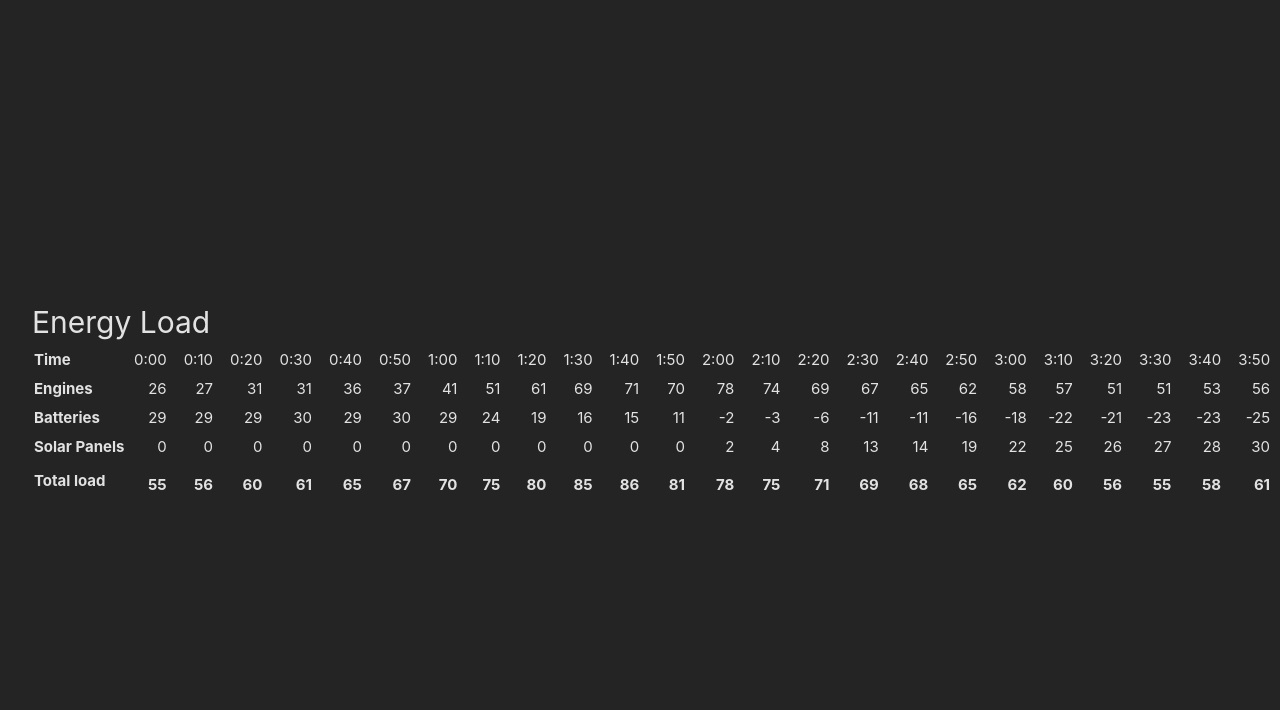
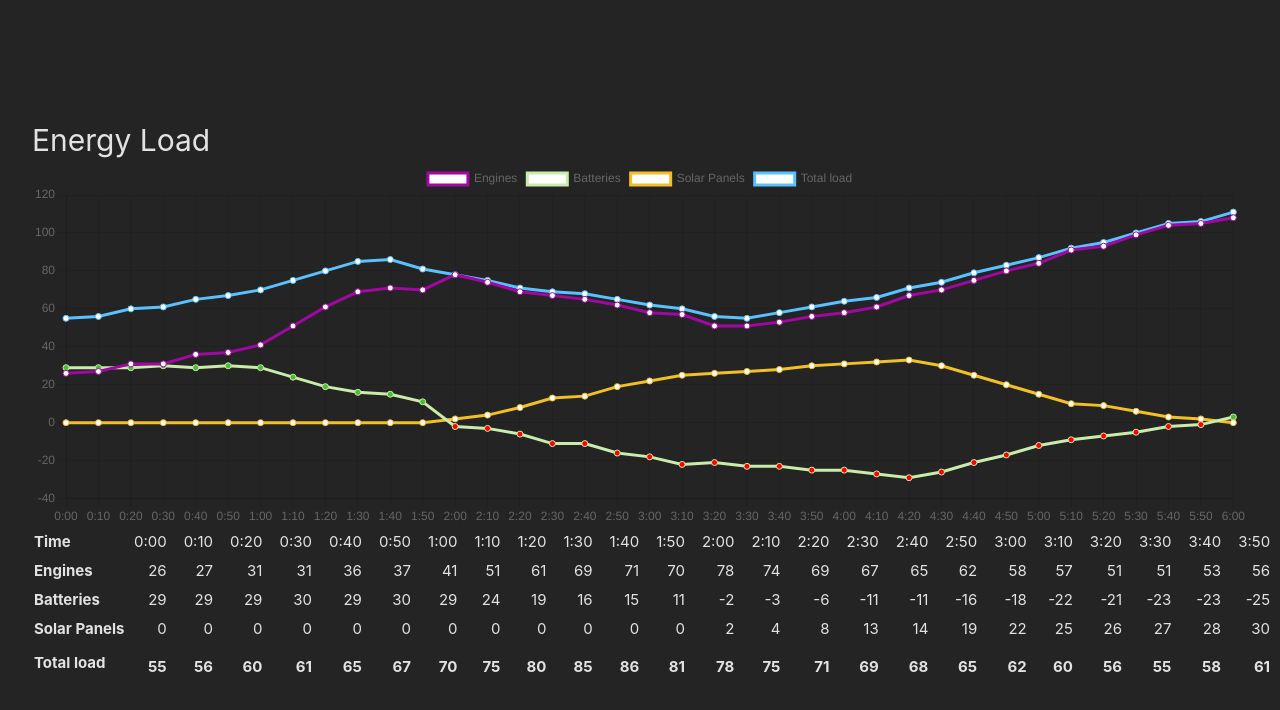
Before and after one commit to fabiandarga/energy-load-display, a Vue app: page / in a window 1280 px wide. Shown: the top 710 px of the page. Built offline with nearby package versions, Linux system fonts and the light colour scheme.

Commit message:
First Graph

```diff
--- /dev/null
+++ b/src/components/EnergyLoadChart.vue
@@ -0,0 +1,69 @@
+<template>
+  <Line :chartData="chartData" :height="120" :chart-options="options" />
+</template>
+
+<script setup lang="ts">
+import { computed } from "vue";
+import { Line } from "vue-chartjs";
+import {
+  Chart as ChartJS,
+  Title,
+  Tooltip,
+  Legend,
+  LineElement,
+  PointElement,
+  CategoryScale,
+  LinearScale,
+} from "chart.js";
+import type { Tuple } from "@/types/Table";
+
+ChartJS.register(
+  Title,
+  Tooltip,
+  Legend,
+  LineElement,
+  LinearScale,
+  PointElement,
+  CategoryScale
+);
+
+const props = defineProps(["labels", "columns", "timeStops"]);
+
+// Hardcoded for now
+const colors = ["#a108a1", "#c9ecac", "#f2bf27", "#5ac1ff"];
+
+const chartData = computed(() => {
+  return {
+    labels: props.timeStops,
+    datasets: props.columns.map((column: Tuple, index: number) => ({
+      label: props.labels[index],
+      backgroundColor: (pointData: any) => {
+        if (index === 1) {
+          // warning color for charging batteries
+          if (pointData.raw < 0) {
+            return "#ff0000";
+          }
+          if (pointData.raw > 0) {
+            // color for using batteries
+            return "#4bbb33";
+          }
+        }
+        // default color
+        return "#ffffff";
+      },
+      borderColor: colors[index],
+      data: column,
+    })),
+  };
+});
+
+const options = {
+  plugins: {
+    legend: {
+      onClick: function () {},
+    },
+  },
+};
+</script>
+
+<style></style>
--- a/src/pages/EnergyLoad.vue
+++ b/src/pages/EnergyLoad.vue
@@ -1,9 +1,22 @@
 <script setup lang="ts">
+import EnergyLoadChart from "@/components/EnergyLoadChart.vue";
 import EnergyLoadTable from "@/components/EnergyLoadTable.vue";
+import flipTable from "@/utils/flipTable";
+import loadData from "../data/loadData";
+
+const res = loadData();
+
+const { head, data } = res;
+const dataByColumn = flipTable(data);
 </script>
 
 <template>
   <section>
+    <EnergyLoadChart
+      :columns="dataByColumn.slice(1)"
+      :labels="head.slice(1)"
+      :time-stops="dataByColumn[0]"
+    />
     <EnergyLoadTable />
   </section>
 </template>
```
Also changed, not shown: src/utils/flipTable.ts (line endings or trailing spaces).
